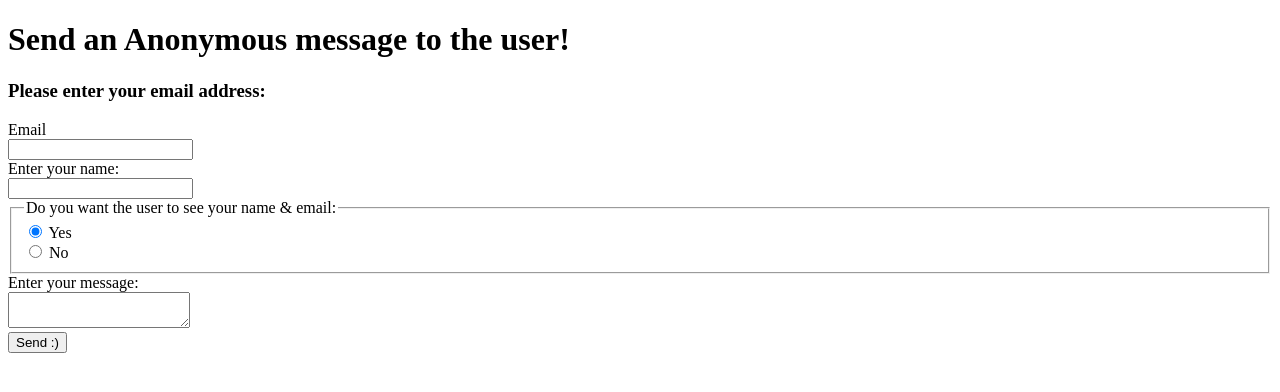
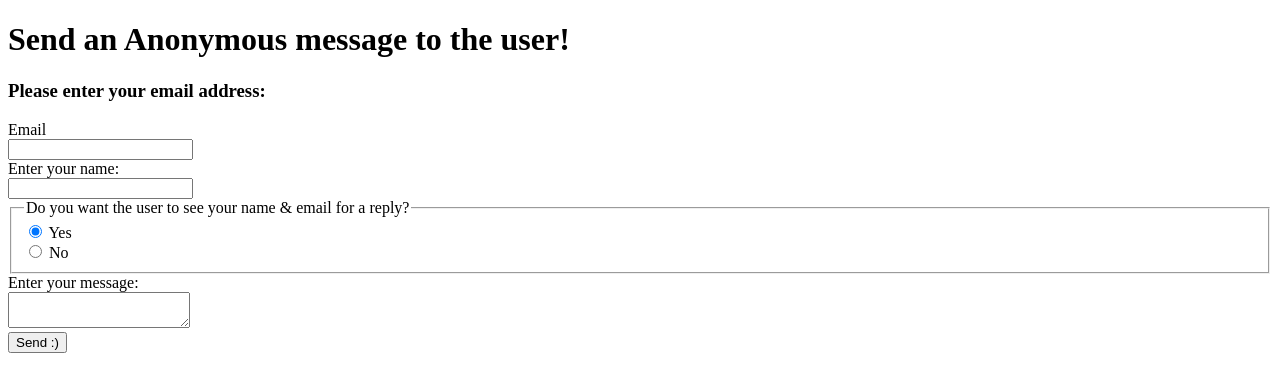
Before and after one commit to code-BSOD/new_message, a Flask app: page / in a window 1280 px wide. Shown: the top 392 px of the page. Run offline with Flask 3, Linux system fonts and the light colour scheme.

Commit message:
fixed msg html

```diff
--- a/templates/message.html
+++ b/templates/message.html
@@ -27,7 +27,7 @@
     </div>
 
 <fieldset>
-  <legend>Do you want the user to see your name & email:</legend>
+  <legend>Do you want the user to see your name & email for a reply?</legend>
 
   <div>
     <input type="radio" id="huey" name="drone" value="huey" checked />
```
